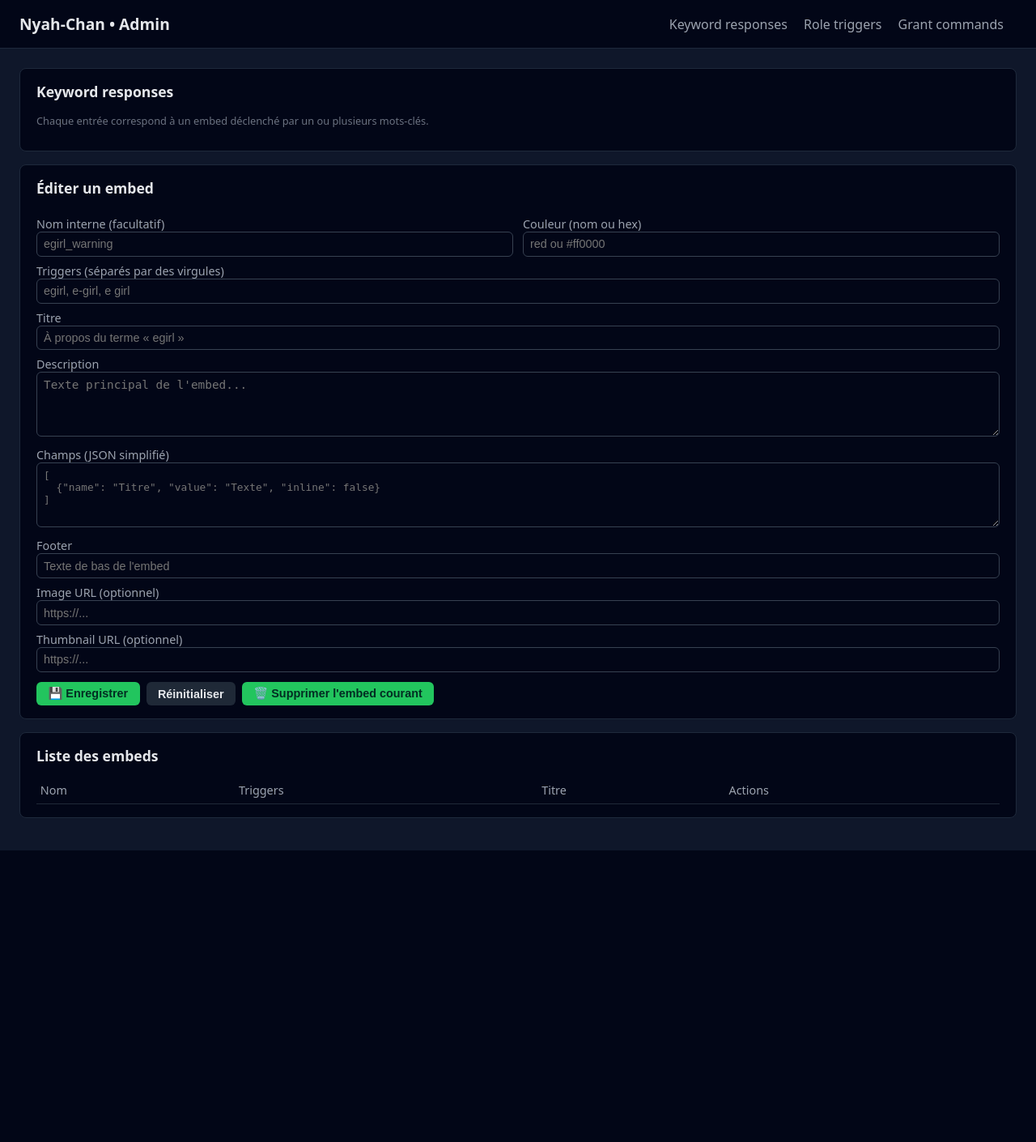
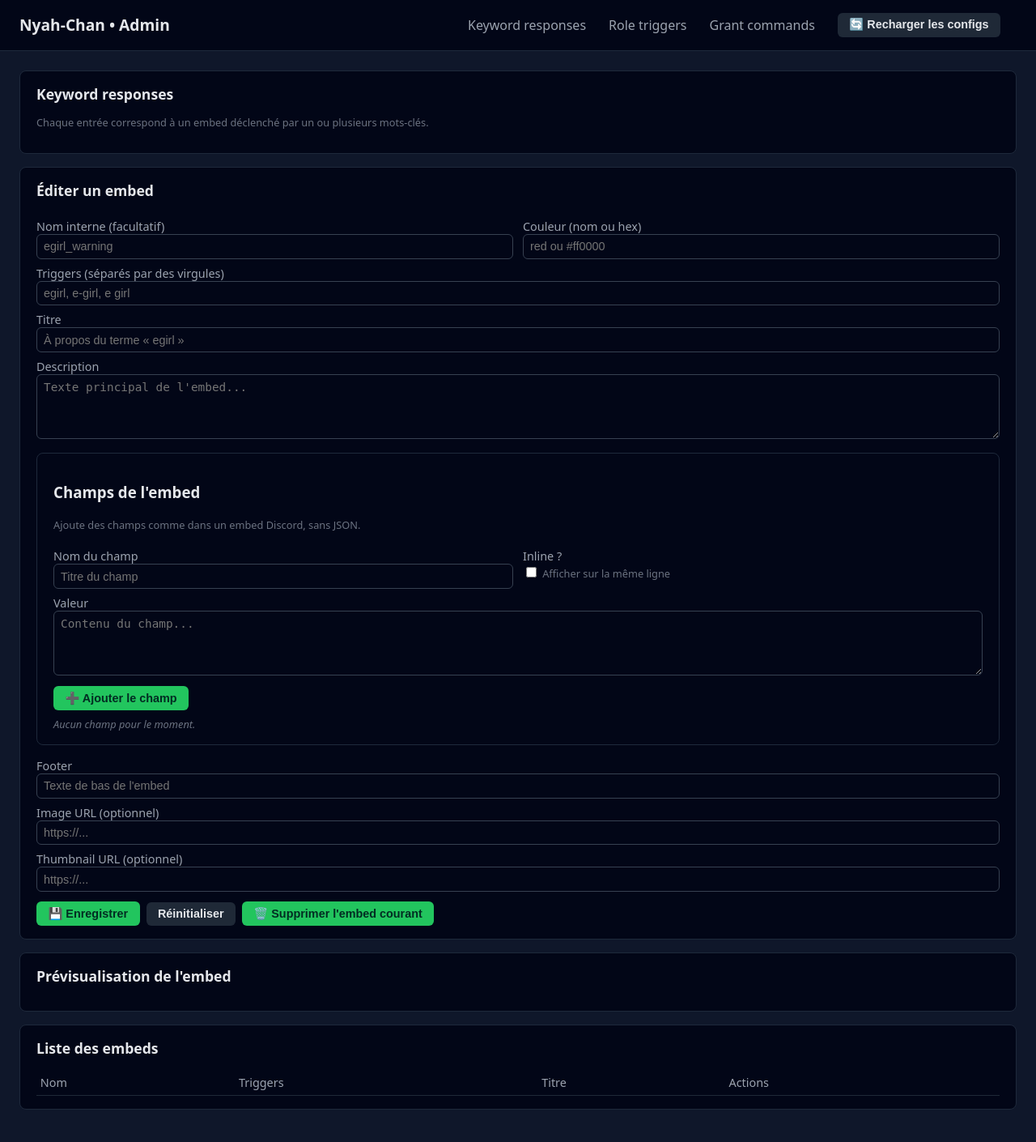
Before and after one commit to HeartBtz/Nyah-Chan, a FastAPI app: page /ui/keywords in a window 1280 px wide. Shown: the whole page at 81% size. Before the commit the page ends 1050 px from the top, so only its background shows below. Run offline with FastAPI, Linux system fonts and the light colour scheme; lists and menus that the app fills with data are empty.

Commit message:
MAJ GUI
On retire le json et on met que du formulaire

```diff
--- a/src/bot/web.py
+++ b/src/bot/web.py
@@ -24,6 +24,17 @@ from .config.grant_commands_store import (
 
 
 logger = logging.getLogger("nyahchan.web")
+
+_reload_callback = None
+
+
+def set_reload_callback(callback) -> None:
+    """Enregistrer un callback de rechargement côté bot.
+
+    Le callback sera appelé sans argument quand l'API /api/reload est déclenchée.
+    """
+    global _reload_callback
+    _reload_callback = callback
 
 
 app = FastAPI(title="Nyah-Chan Admin")
@@ -133,6 +144,28 @@ async def api_save_grant(payload: Dict[str, Any]) -> Dict[str, Any]:
     return {"ok": True}
 
 
+# ---------- API: RELOAD (BOT CONFIG) ----------
+
+
+@app.post("/api/reload", response_class=JSONResponse)
+async def api_reload() -> Dict[str, Any]:
+    """Demander au bot de recharger ses configurations depuis les JSON.
+
+    Nécessite que `set_reload_callback` ait été appelé côté bot.
+    """
+    if _reload_callback is None:
+        logger.warning("Aucun reload_callback enregistré côté bot.")
+        return {"ok": False, "error": "reload_callback non configuré côté bot"}
+
+    try:
+        _reload_callback()
+        logger.info("Reload des features demandé via /api/reload")
+        return {"ok": True}
+    except Exception as e:
+        logger.error("Erreur lors du reload des features: %s", e)
+        return {"ok": False, "error": str(e)}
+
+
 # Helper pour lancer FastAPI avec Uvicorn à partir d'une boucle existante
 
 
--- a/templates/base.html
+++ b/templates/base.html
@@ -31,17 +31,48 @@
 </head>
 <body>
 <header>
-    <div style="display:flex; align-items:center; justify-content:space-between;">
+    <div style="display:flex; align-items:center; justify-content:space-between; gap:1rem;">
         <h1>Nyah-Chan • Admin</h1>
-        <nav>
+        <nav style="display:flex; align-items:center; gap:0.75rem;">
             <a href="/ui/keywords" class="{% if active == 'keywords' %}active{% endif %}">Keyword responses</a>
             <a href="/ui/roles" class="{% if active == 'roles' %}active{% endif %}">Role triggers</a>
             <a href="/ui/grant" class="{% if active == 'grant' %}active{% endif %}">Grant commands</a>
+            <button type="button" class="secondary" onclick="reloadConfigs()">🔄 Recharger les configs</button>
+            <span id="reload-status" class="status"></span>
         </nav>
     </div>
 </header>
 <main>
     {% block content %}{% endblock %}
 </main>
+<script>
+async function reloadConfigs() {
+    const label = document.getElementById('reload-status');
+    if (label) {
+        label.textContent = 'Reload en cours...';
+        label.className = 'status';
+    }
+    try {
+        const resp = await fetch('/api/reload', { method: 'POST' });
+        const data = await resp.json();
+        if (data.ok) {
+            if (label) {
+                label.textContent = 'Configs rechargées dans le bot.';
+                label.className = 'status ok';
+            }
+        } else {
+            if (label) {
+                label.textContent = 'Erreur reload: ' + (data.error || 'inconnue');
+                label.className = 'status err';
+            }
+        }
+    } catch (e) {
+        if (label) {
+            label.textContent = 'Erreur reload: ' + e;
+            label.className = 'status err';
+        }
+    }
+}
+</script>
 </body>
 </html>
--- a/templates/keywords.html
+++ b/templates/keywords.html
@@ -27,10 +27,26 @@
         <label>Description</label>
         <textarea id="description" placeholder="Texte principal de l'embed..."></textarea>
 
-        <label>Champs (JSON simplifié)</label>
-        <textarea id="fields" class="small" placeholder='[
-  {"name": "Titre", "value": "Texte", "inline": false}
-]'></textarea>
+        <div class="card" style="margin-top:0.75rem;">
+            <h3>Champs de l'embed</h3>
+            <p class="small">Ajoute des champs comme dans un embed Discord, sans JSON.</p>
+            <div class="row">
+                <div class="col">
+                    <label>Nom du champ</label>
+                    <input type="text" id="field_name" placeholder="Titre du champ">
+                </div>
+                <div class="col">
+                    <label>Inline ?</label>
+                    <input type="checkbox" id="field_inline"> <span class="small">Afficher sur la même ligne</span>
+                </div>
+            </div>
+            <label>Valeur</label>
+            <textarea id="field_value" placeholder="Contenu du champ..."></textarea>
+            <div style="margin-top:0.5rem;">
+                <button type="button" onclick="addField()">➕ Ajouter le champ</button>
+            </div>
+            <div id="fields_list" class="small" style="margin-top:0.5rem;"></div>
+        </div>
 
         <label>Footer</label>
         <input type="text" id="footer" placeholder="Texte de bas de l'embed">
@@ -48,6 +64,13 @@
             <span id="status" class="status"></span>
         </div>
     </form>
+</div>
+
+<div class="card">
+    <h2>Prévisualisation de l'embed</h2>
+    <div id="embed-preview" class="embed-preview">
+        <!-- preview remplie par JS -->
+    </div>
 </div>
 
 <div class="card">
@@ -82,6 +105,7 @@
 <script>
 let embeds = {{ embeds | tojson | safe }};
 let currentIndex = null;
+let fieldsData = [];
 
 function refreshTable() {
     const tbody = document.getElementById('embed-table-body');
@@ -109,17 +133,21 @@ function loadFromRow(index) {
     document.getElementById('triggers').value = (e.triggers || []).join(', ');
     document.getElementById('title').value = e.title || '';
     document.getElementById('description').value = e.description || '';
-    document.getElementById('fields').value = JSON.stringify(e.fields || [], null, 2);
+    fieldsData = Array.isArray(e.fields) ? [...e.fields] : [];
     document.getElementById('footer').value = e.footer || '';
     document.getElementById('image_url').value = e.image_url || '';
     document.getElementById('thumbnail_url').value = e.thumbnail_url || '';
+    renderFieldsList();
+    updatePreview();
     setStatus('Embed chargé.', true);
 }
 
 function resetForm() {
     currentIndex = null;
     document.getElementById('embed-form').reset();
-    document.getElementById('fields').value = '';
+    fieldsData = [];
+    renderFieldsList();
+    updatePreview();
     setStatus('Formulaire réinitialisé.', true);
 }
 
@@ -144,9 +172,90 @@ async function deleteEmbed(index) {
     if (currentIndex === index) {
         currentIndex = null;
         document.getElementById('embed-form').reset();
-        document.getElementById('fields').value = '';
+        fieldsData = [];
+        renderFieldsList();
+        updatePreview();
     }
     await persistEmbeds('Embed supprimé.');
+}
+
+function addField() {
+    const name = document.getElementById('field_name').value.trim();
+    const value = document.getElementById('field_value').value.trim();
+    const inline = document.getElementById('field_inline').checked;
+    if (!name || !value) {
+        setStatus('Nom et valeur du champ sont obligatoires.', false);
+        return;
+    }
+    fieldsData.push({ name, value, inline });
+    document.getElementById('field_name').value = '';
+    document.getElementById('field_value').value = '';
+    document.getElementById('field_inline').checked = false;
+    renderFieldsList();
+    updatePreview();
+}
+
+function removeField(index) {
+    fieldsData.splice(index, 1);
+    renderFieldsList();
+    updatePreview();
+}
+
+function renderFieldsList() {
+    const container = document.getElementById('fields_list');
+    if (!container) return;
+    if (!fieldsData.length) {
+        container.innerHTML = '<em>Aucun champ pour le moment.</em>';
+        return;
+    }
+    container.innerHTML = '';
+    fieldsData.forEach((f, idx) => {
+        const div = document.createElement('div');
+        div.style.marginBottom = '0.25rem';
+        const inlineLabel = f.inline ? ' (inline)' : '';
+        div.innerHTML = `
+            <strong>${f.name}</strong>${inlineLabel}: ${f.value}
+            <button type="button" class="danger" style="margin-left:0.5rem;" onclick="removeField(${idx})">🗑️</button>
+        `;
+        container.appendChild(div);
+    });
+}
+
+function updatePreview() {
+    const prev = document.getElementById('embed-preview');
+    if (!prev) return;
+    const title = document.getElementById('title').value.trim();
+    const description = document.getElementById('description').value.trim();
+    const footer = document.getElementById('footer').value.trim();
+    const color = document.getElementById('color').value.trim();
+    const thumbnail = document.getElementById('thumbnail_url').value.trim();
+
+    const colorBar = color ? `<div class="embed-color" style="background:${color};"></div>` : '<div class="embed-color"></div>';
+
+    let fieldsHtml = '';
+    if (fieldsData.length) {
+        fieldsHtml = fieldsData.map(f => `
+            <div class="embed-field${f.inline ? ' inline' : ''}">
+                <div class="embed-field-name">${f.name}</div>
+                <div class="embed-field-value">${f.value}</div>
+            </div>
+        `).join('');
+    }
+
+    const thumbHtml = thumbnail ? `<div class="embed-thumb"><img src="${thumbnail}" alt="thumb" /></div>` : '';
+
+    prev.innerHTML = `
+        <div class="embed-wrapper">
+            ${colorBar}
+            <div class="embed-main">
+                ${title ? `<div class="embed-title">${title}</div>` : ''}
+                ${description ? `<div class="embed-description">${description}</div>` : ''}
+                ${fieldsHtml ? `<div class="embed-fields">${fieldsHtml}</div>` : ''}
+                ${footer ? `<div class="embed-footer">${footer}</div>` : ''}
+            </div>
+            ${thumbHtml}
+        </div>
+    `;
 }
 
 function setStatus(msg, ok) {
@@ -167,19 +276,7 @@ async function saveEmbed(event) {
         const image_url = document.getElementById('image_url').value || null;
         const thumbnail_url = document.getElementById('thumbnail_url').value || null;
 
-        let fields = [];
-        const rawFields = document.getElementById('fields').value.trim();
-        if (rawFields) {
-            try {
-                fields = JSON.parse(rawFields);
-                if (!Array.isArray(fields)) throw new Error('fields doit être un tableau');
-            } catch (e) {
-                setStatus('Erreur JSON dans les champs : ' + e.message, false);
-                return;
-            }
-        }
-
-        const embed = { name, triggers, title, description, color, fields, footer, image_url, thumbnail_url };
+        const embed = { name, triggers, title, description, color, fields: fieldsData, footer, image_url, thumbnail_url };
 
         if (currentIndex === null) {
             embeds.push(embed);
@@ -214,5 +311,7 @@ async function persistEmbeds(successMessage) {
 
 // init
 refreshTable();
+renderFieldsList();
+updatePreview();
 </script>
 {% endblock %}
```
Also changed, not shown: keyword_responses.json (+21 -20 lines), src/bot/features/grant_commands.py (+9 -1 lines), src/bot/features/keyword_responses.py (+90 -86 lines), src/bot/features/registry.py (+8 -0 lines), src/bot/features/role_triggers.py (+9 -3 lines), src/bot/main.py (+18 -7 lines).
